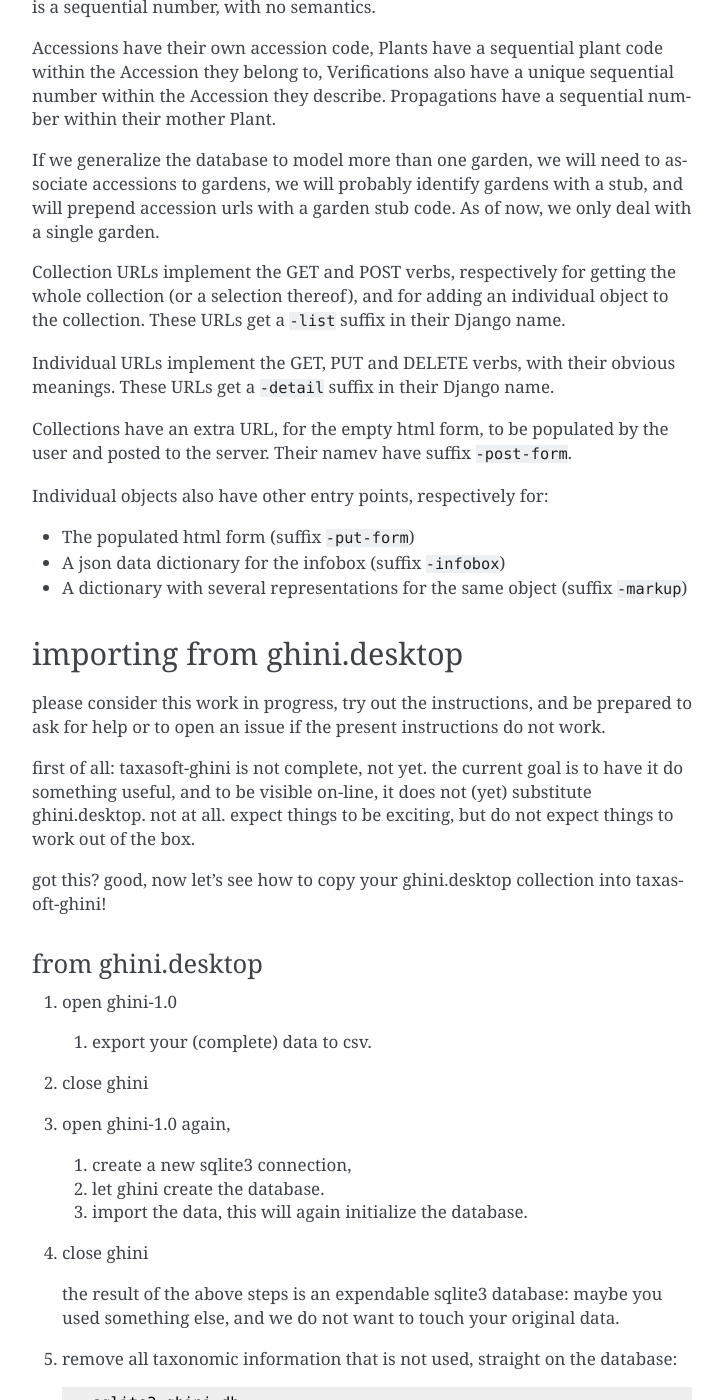
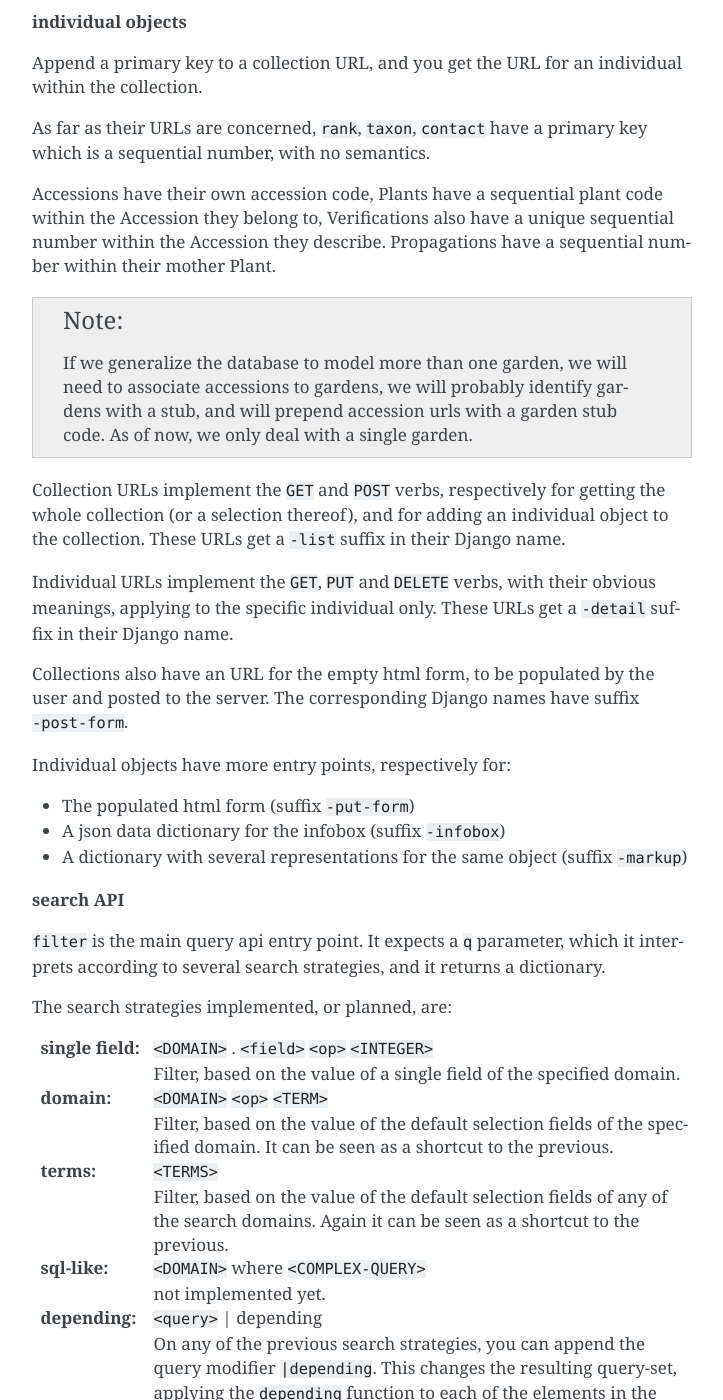
Before and after one commit to Ghini/server, a Sphinx documentation site: the page built from docs/contents.rst, in a window 1280 px wide and 1400 px high, scrolled down 889 px. Shown: the whole window, without its empty margins (388-1111 px from the left). Built offline with Sphinx 7.4.7, drawn with Linux system fonts in a browser that asks for light colours; some of the changed text lies outside the part shown.

Commit message:
stating intentions, #13

```diff
--- a/docs/contents.rst
+++ b/docs/contents.rst
@@ -16,13 +16,15 @@
 
   /garden/accession/2001.0101/plant/
 
-The trailing dash is part of the URL, but the server will add it if it's
+The trailing slash is part of the URL, but the server will add it if it's
 missing.
 
-We have split the objects in three sections: ``taxonomy``, ``collection``,
-``garden``.  There might come some day a ``herbarium`` or ``seedbank`` section, or
-we may reorganize in fewer sections, we will see.  As of now, we have these
-collections::
+**collections**
+
+We organized the objects in three sections: ``taxonomy``, ``collection``,
+``garden``.  There might come some day a ``herbarium`` or ``seedbank``
+section, or we may reorganize in fewer sections, we will see.  As of now, we
+have these collections::
 
   /taxonomy/rank/
   /taxonomy/taxon/
@@ -37,7 +39,12 @@
 so their collections are behind an accession code.  Same for Propagations,
 which only make sense in relation with the mother plant.
 
-As far as their urls are concerned, ``rank``, ``taxon``, ``contact`` have a
+**individual objects**
+
+Append a primary key to a collection URL, and you get the URL for an
+individual within the collection.
+
+As far as their URLs are concerned, ``rank``, ``taxon``, ``contact`` have a
 primary key which is a sequential number, with no semantics.
 
 Accessions have their own accession code, Plants have a sequential plant
@@ -45,41 +52,87 @@
 sequential number within the Accession they describe.  Propagations have a
 sequential number within their mother Plant.
 
-If we generalize the database to model more than one garden, we will need to
-associate accessions to gardens, we will probably identify gardens with a
-stub, and will prepend accession urls with a garden stub code.  As of now,
-we only deal with a single garden.
+.. note::
 
-Collection URLs implement the GET and POST verbs, respectively for getting
+   If we generalize the database to model more than one garden, we will need
+   to associate accessions to gardens, we will probably identify gardens
+   with a stub, and will prepend accession urls with a garden stub code.  As
+   of now, we only deal with a single garden.
+
+Collection URLs implement the ``GET`` and ``POST`` verbs, respectively for getting
 the whole collection (or a selection thereof), and for adding an individual
 object to the collection.  These URLs get a ``-list`` suffix in their Django
 name.
 
-Individual URLs implement the GET, PUT and DELETE verbs, with their obvious
-meanings.  These URLs get a ``-detail`` suffix in their Django name.
+Individual URLs implement the ``GET``, ``PUT`` and ``DELETE`` verbs, with
+their obvious meanings, applying to the specific individual only.  These
+URLs get a ``-detail`` suffix in their Django name.
 
-Collections have an extra URL, for the empty html form, to be populated by
-the user and posted to the server.  Their namev have suffix ``-post-form``.
+Collections also have an URL for the empty html form, to be populated by
+the user and posted to the server.  The corresponding Django names have
+suffix ``-post-form``.
 
-Individual objects also have other entry points, respectively for:
+Individual objects have more entry points, respectively for:
 
 - The populated html form (suffix ``-put-form``)
 - A json data dictionary for the infobox (suffix ``-infobox``)
 - A dictionary with several representations for the same object (suffix ``-markup``)
 
+**search API**
+
+``filter`` is the main query api entry point.  It expects a ``q`` parameter,
+which it interprets according to several search strategies, and it returns a
+dictionary.
+
+The search strategies implemented, or planned, are:
+
+:single field: ``<DOMAIN>`` . ``<field>`` ``<op>`` ``<INTEGER>``
+
+                Filter, based on the value of a single field of the
+                specified domain.
+
+:domain: ``<DOMAIN>`` ``<op>`` ``<TERM>``
+
+         Filter, based on the value of the default selection fields of the
+         specified domain.  It can be seen as a shortcut to the previous.
+
+:terms: ``<TERMS>``
+
+         Filter, based on the value of the default selection fields of any
+         of the search domains.  Again it can be seen as a shortcut to the
+         previous.
+
+:sql-like: ``<DOMAIN>`` where ``<COMPLEX-QUERY>``
+
+           not implemented yet.
+
+:depending: ``<query>`` | depending
+
+            On any of the previous search strategies, you can append the
+            query modifier ``|depending``.  This changes the resulting
+            query-set, applying the ``depending`` function to each of the
+            elements in the original result.
+
+The keys in the result are names of collection classes, and the values are:
+
+:inline: The string shown in the result.  It may contain html tags.
+:infobox_url: The url to get the corresponding infobox.
+:depending: A list of ``filter`` URLs, that identify the object by its
+            primary key, and apply the ``depending`` function on it.
+
 importing from ghini.desktop
 ~~~~~~~~~~~~~~~~~~~~~~~~~~~~~~~~~~~~~~~~
 
-please consider this work in progress, try out the instructions, and be
+Please consider this work in progress, try out the instructions, and be
 prepared to ask for help or to open an issue if the present instructions do
 not work.
 
-first of all: taxasoft-ghini is not complete, not yet.  the current goal is
+First of all: taxasoft-ghini is not complete, not yet.  The current goal is
 to have it do something useful, and to be visible on-line, it does not (yet)
-substitute ghini.desktop.  not at all.  expect things to be exciting, but do
+substitute ghini.desktop.  Not at all.  Expect things to be exciting, but do
 not expect things to work out of the box.
 
-got this?  good, now let's see how to copy your ghini.desktop collection
+Got this?  Good, now let's see how to copy your ghini.desktop collection
 into taxasoft-ghini!
 
 from ghini.desktop
```
